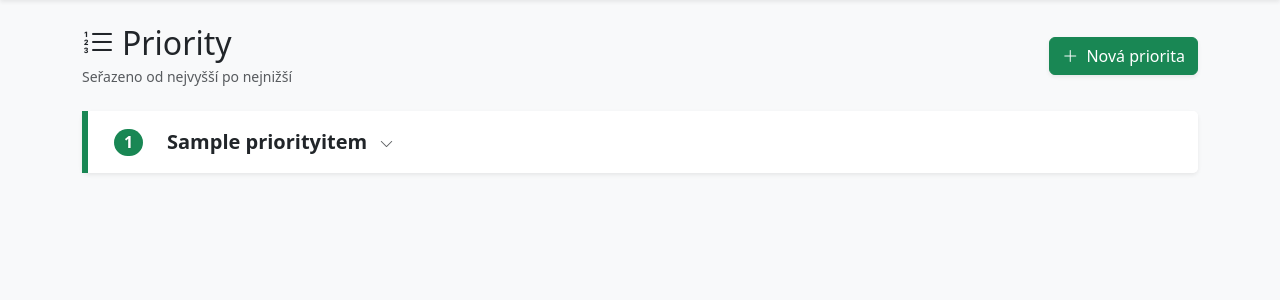
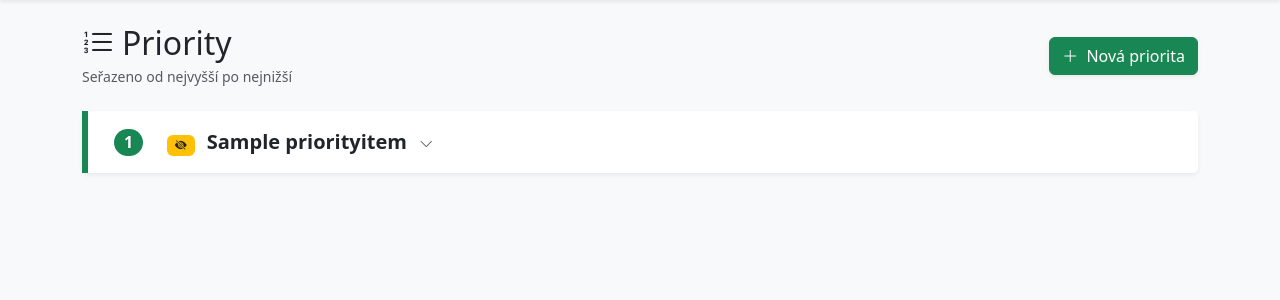
Before and after one commit to PetrSebik/online-shopping-list, a Django app: page /house-construction/priorities/ in a window 1280 px wide. Shown: the part 56-356 px from the top of the page. Run offline with Django 4.2, Linux system fonts and the light colour scheme; a user stored in the database is signed in; tables that the repository leaves empty hold one stand-in row (values such as "Sample post").

Commit message:
feature(house-construction): added hidden icon

```diff
--- a/apps/house_construction/templates/priority_list.html
+++ b/apps/house_construction/templates/priority_list.html
@@ -134,6 +134,11 @@
                             </div>
 
                             <div class="flex-grow-1">
+                                {% if item.hide %}
+                                    <span class="badge bg-warning text-dark me-2">
+                                    <i class="bi bi-eye-slash-fill"></i>
+                                </span>
+                                {% endif %}
                                 <span class="fw-bold fs-5 text-dark">{{ item.task_name }}</span>
                                 <small class="text-muted ms-2 d-none d-md-inline">
                                     <i class="bi bi-chevron-down"></i>
@@ -241,7 +246,8 @@
                                 <label class="form-check-label fw-bold" for="hide">Skrýt položku</label>
                             </div>
                             <div class="form-text text-muted">
-                                Pokud zapnete, tato položka se běžným uživatelům nezobrazí (uvidí ji pouze přihlášený uživatel).
+                                Pokud zapnete, tato položka se běžným uživatelům nezobrazí (uvidí ji pouze přihlášený
+                                uživatel).
                             </div>
                         </div>
                         <div class="row">
```
